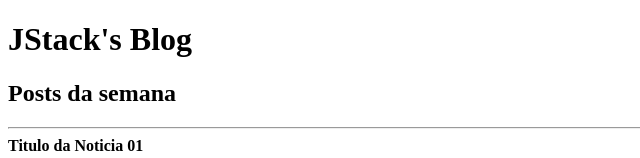
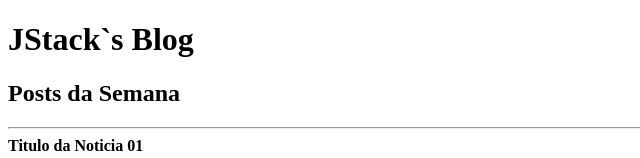
Before and after one commit to AlessandroSampaio/react-fundementals, a React app: page / in a window 1280 px wide. Shown: the top 158 px of the page, without its empty margins (0-640 px from the left). Built offline with nearby package versions, Linux system fonts and the light colour scheme.

Commit message:
Props.children

```diff
--- a/src/App.js
+++ b/src/App.js
@@ -1,14 +1,15 @@
 import React from "react";
 import Post from "./Post";
+import Header from "./Header";
 
-const category = 'Posts da semana';
+const title = 'JStack`s Blog';
 
 function App() {
     return (
         <>
-            <h1>JStack's Blog</h1>
-            <h2>{category}</h2>
-
+            <Header  title={title}>
+                <h2>Posts da Semana</h2>
+            </Header>
             <hr />
 
             <Post
--- /dev/null
+++ b/src/Header.js
@@ -0,0 +1,10 @@
+import React from "react";
+
+export default function Header({title, children}) {
+    return (
+        <>
+            <h1>{title}</h1>
+            {children}
+        </>
+    );
+}
```
